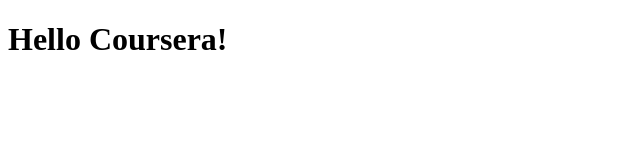
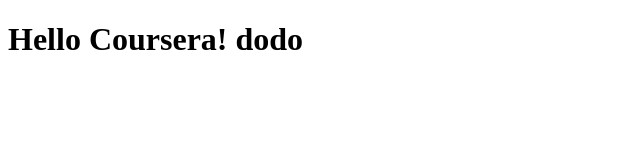
Before and after one commit to GhadaMuhamed/coursera-test, a plain HTML site: page site/index.html in a window 1280 px wide. Shown: the whole page, without its empty margins (0-640 px from the left). Drawn offline with Linux system fonts and the light colour scheme.

Commit message:
addition

```diff
--- a/site/index.html
+++ b/site/index.html
@@ -4,6 +4,6 @@
 	<title>Hello Coursera!</title>
 </head>
 <body>
-<h1>Hello Coursera!</h1>
+<h1>Hello Coursera! dodo</h1>
 </body>
 </html>
```
